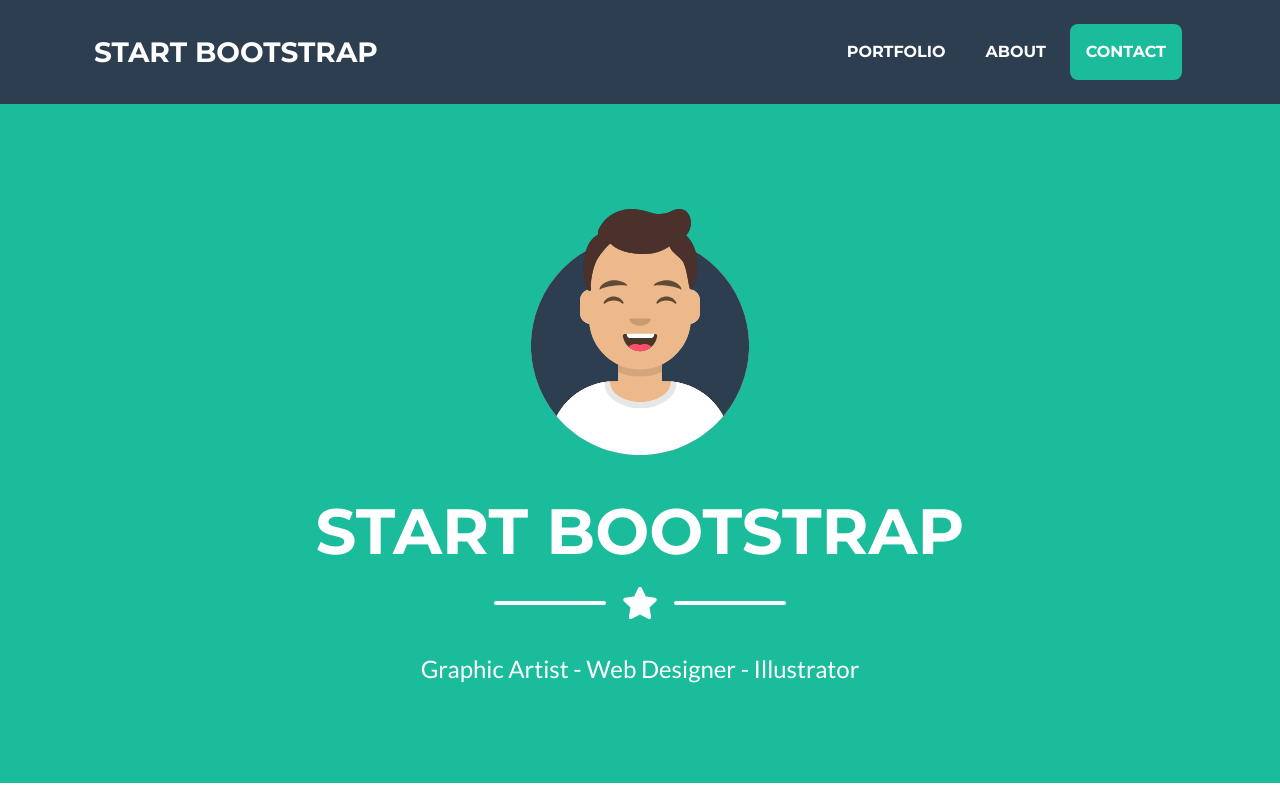
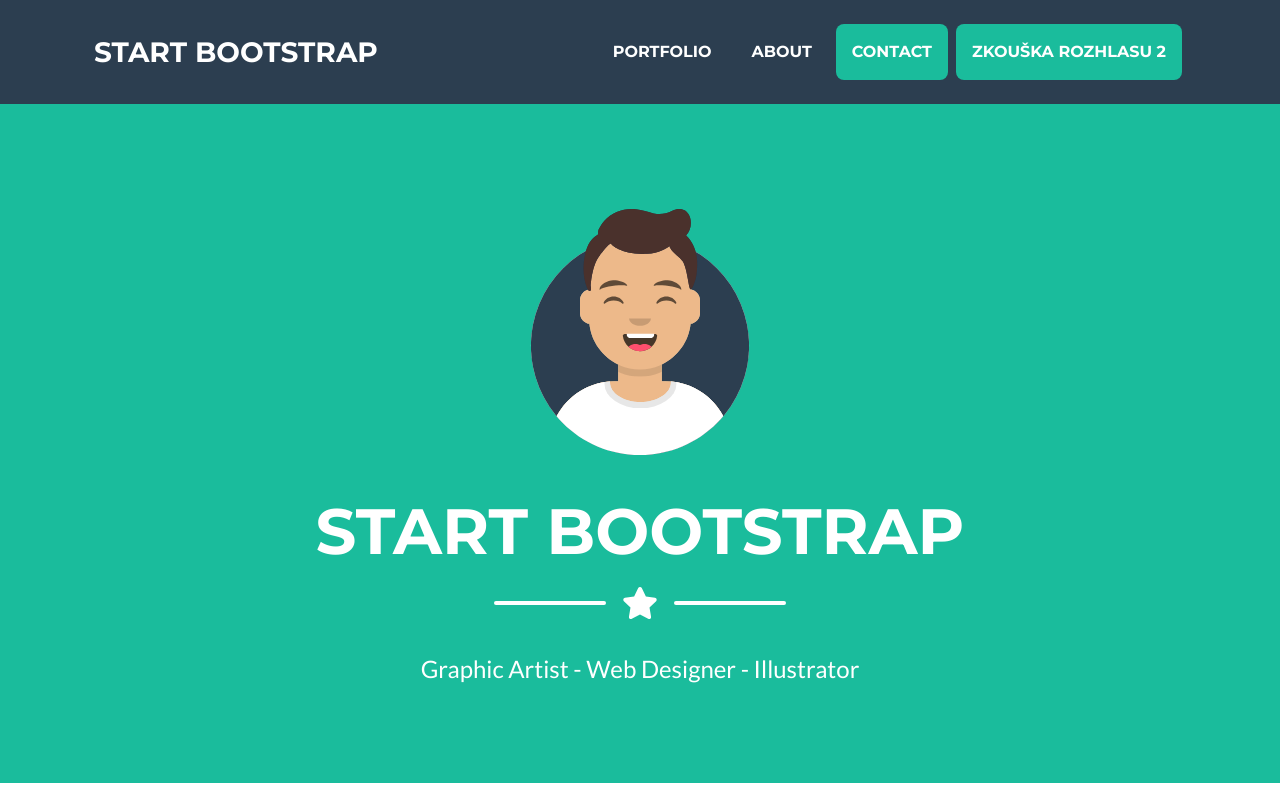
Before and after one commit to Rozarka27/portfolio, a plain HTML site: page index.html in a window 1280 px wide. Shown: the top 800 px of the page. Drawn offline with nearby package versions, Linux system fonts and the light colour scheme.

Commit message:
Update index.html

```diff
--- a/index.html
+++ b/index.html
@@ -24,6 +24,7 @@
                         <li class="nav-item mx-0 mx-lg-1"><a class="nav-link py-3 px-0 px-lg-3 rounded js-scroll-trigger" href="#portfolio">Portfolio</a></li>
                         <li class="nav-item mx-0 mx-lg-1"><a class="nav-link py-3 px-0 px-lg-3 rounded js-scroll-trigger" href="#about">About</a></li>
                         <li class="nav-item mx-0 mx-lg-1"><a class="nav-link py-3 px-0 px-lg-3 rounded js-scroll-trigger" href="#contact">Contact</a></li>
+						<li class="nav-item mx-0 mx-lg-1"><a class="nav-link py-3 px-0 px-lg-3 rounded js-scroll-trigger" href="#contact">Zkouška rozhlasu 2</a></li>
                     </ul>
                 </div>
             </div>
```
